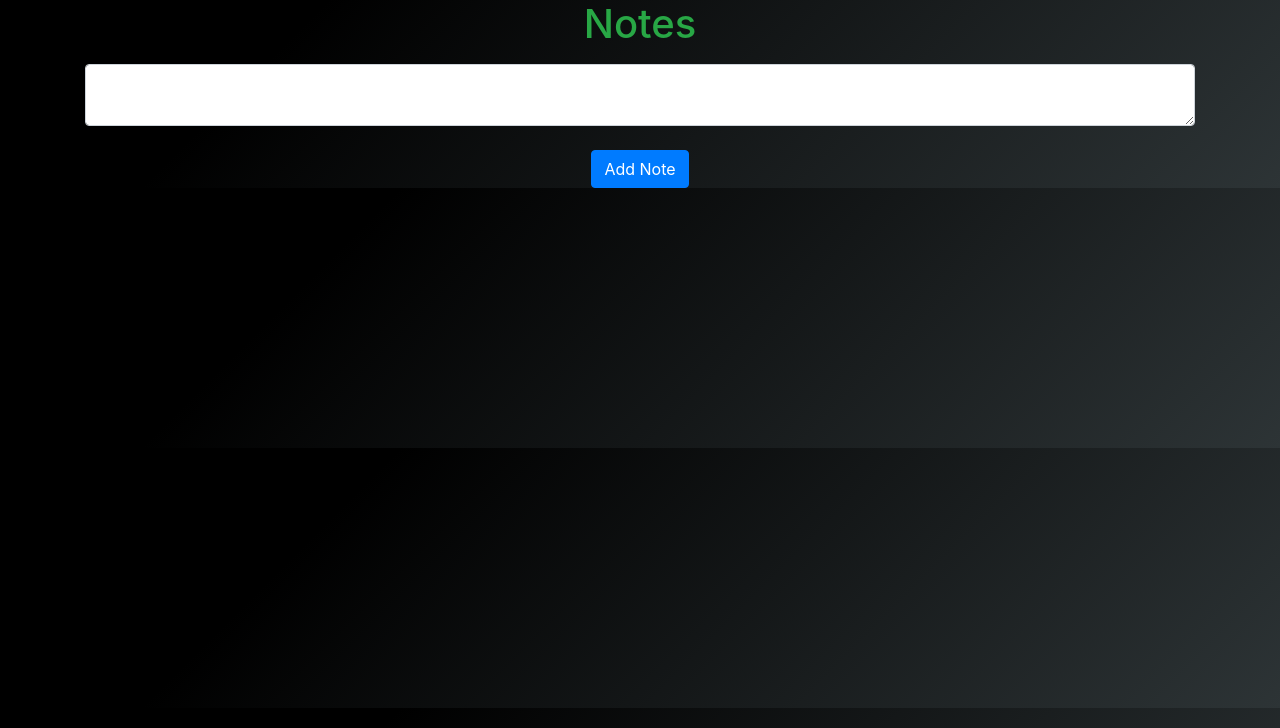
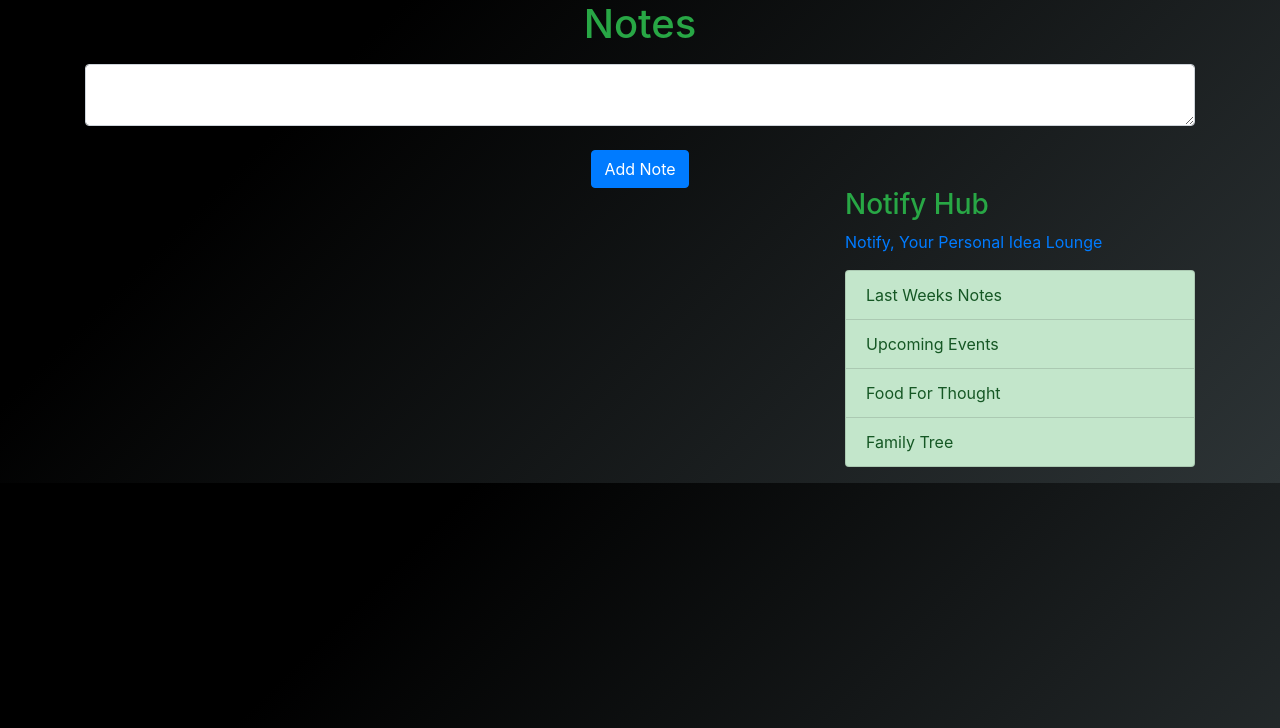
Before and after one commit to Markkelvin14/Notify, a Flask app: page / in a window 1280 px wide. Shown: the part 72-800 px from the top of the page. Run offline with Flask 3, Linux system fonts and the light colour scheme; the visitor is signed in with stand-in values (Sample User, id 1); data that the repository does not hold is empty; some libraries are stand-ins or nearby versions.

Commit message:
Update layout.html

```diff
--- a/website/templates/layout.html
+++ b/website/templates/layout.html
@@ -62,6 +62,25 @@
     {% endif %} {% endfor %} {% endif %} {% endwith %}
 
     <div class="container">{% block content %} {% endblock %}</div>
+    {% if user.is_authenticated %}
+   <div class="container">
+  <div class="row justify-content-end">
+    <div class="col-md-4">
+      <div>
+        <a class="article-title" href="#"><h3 class="text-success">Notify Hub</h3></a>
+        <p class='text-primary'>Notify, Your Personal Idea Lounge
+          <ul class="list-group">
+            <li class="list-group-item list-group-item-action list-group-item-success">Last Weeks Notes</li>
+            <li class="list-group-item list-group-item-action list-group-item-success">Upcoming Events</li>
+            <li class="list-group-item list-group-item-action list-group-item-success">Food For Thought</li>
+            <li class="list-group-item list-group-item-action list-group-item-success">Family Tree</li>
+          </ul>
+        </p>
+      </div>
+    </div>
+  </div>
+</div>
+{% endif %}
     <script
       src="https://code.jquery.com/jquery-3.2.1.slim.min.js"
       integrity="sha384-KJ3o2DKtIkvYIK3UENzmM7KCkRr/rE9/Qpg6aAZGJwFDMVNA/GpGFF93hXpG5KkN"
```
